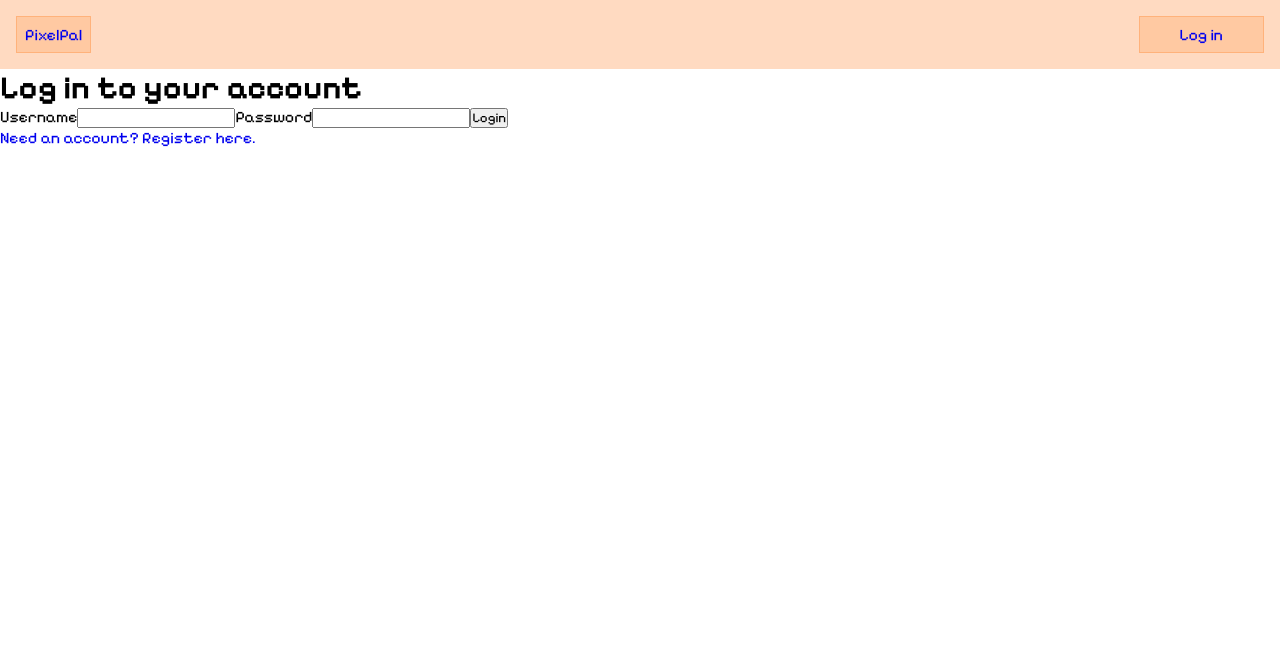
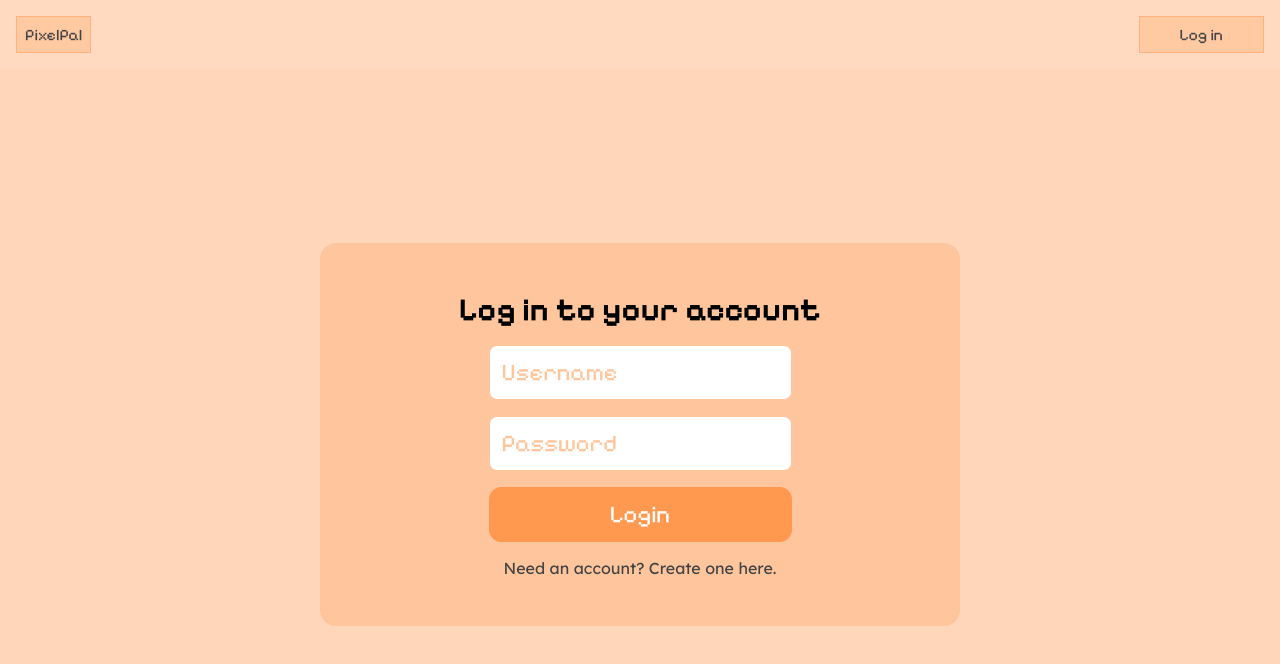
Before and after one commit to zeplin-michael/PixelPal, a React (Vite) app in the folder frontend/: page /login in a window 1280 px wide. Shown: the top 664 px of the page. Built offline with nearby package versions, Linux system fonts and the light colour scheme; no server answers.

Commit message:
login form completed (mostly)

```diff
--- a/frontend/index.html
+++ b/frontend/index.html
@@ -1,9 +1,16 @@
-<!doctype html>
+<!DOCTYPE html>
 <html lang="en">
   <head>
     <meta charset="UTF-8" />
     <meta name="viewport" content="width=device-width, initial-scale=1.0" />
-    <link href="https://fonts.googleapis.com/css2?family=Pixelify+Sans:wght@400..700&display=swap" rel="stylesheet">
+    <link
+      href="https://fonts.googleapis.com/css2?family=Pixelify+Sans:wght@400..700&display=swap"
+      rel="stylesheet"
+    />
+    <link
+      href="https://fonts.googleapis.com/css2?family=Lexend+Deca:wght@100..900&family=Pixelify+Sans:wght@400..700&display=swap"
+      rel="stylesheet"
+    />
     <title>Frontend Template</title>
   </head>
   <body>
--- /dev/null
+++ b/frontend/src/auth/Auth.css
@@ -0,0 +1,76 @@
+.auth-form {
+  display: flex;
+  flex-direction: column;
+  align-items: center;
+  justify-content: center;
+  width: 50%;
+  gap: 1rem;
+
+  border-radius: 1rem;
+  padding: 3em;
+  background-color: #ffc59c;
+}
+
+.auth-container {
+  display: flex;
+  flex-direction: column;
+  flex-basis: 100%;
+  background-color: #ffd6b9;
+  justify-content: center;
+  align-items: center;
+}
+
+.auth-form form {
+  display: flex;
+  flex-direction: column;
+  gap: 1rem;
+}
+
+.auth-form form input {
+  padding: 0.5em;
+  border-radius: 0.5rem;
+  border: 1px solid #ffc59c;
+  font-size: 1.5rem;
+}
+
+.auth-form form input:focus {
+  outline: none;
+  border: 1px solid #ffc59c;
+}
+
+.auth-form a {
+  color: #444444;
+  font-family: "Lexend Deca", sans-serif;
+}
+
+.auth-form form input::placeholder {
+  color: #ffc59c;
+}
+
+.auth-form form input:focus::placeholder {
+  color: #ff9950;
+}
+
+.auth-form form button {
+  background-color: #ff9950;
+  color: white;
+  border: 1px solid #ff9950;
+  padding: 0.5em;
+  border-radius: 0.5em;
+  font-size: 1.5rem;
+}
+
+.auth-form form button:hover {
+  background-color: #ff8935;
+  color: white;
+  border: 1px solid #ff7716;
+  padding: 0.5em;
+  border-radius: 0.5em;
+  font-size: 1.5rem;
+  cursor: pointer;
+}
+
+.auth-form form output {
+  color: red;
+  align-self: center;
+}
--- a/frontend/src/auth/Login.jsx
+++ b/frontend/src/auth/Login.jsx
@@ -1,6 +1,6 @@
 import { useState } from "react";
 import { Link, useNavigate } from "react-router";
-
+import "./Auth.css";
 import { useAuth } from "./AuthContext";
 
 /** A form that allows users to log into an existing account. */
@@ -22,21 +22,31 @@ export default function Login() {
   };
 
   return (
-    <>
+    <div className="auth-container">
+      <div className="auth-form">
         <h1>Log in to your account</h1>
         <form action={onLogin}>
           <label>
-          Username
-          <input type="username" name="username" required />
+            <input
+              type="username"
+              name="username"
+              required
+              placeholder="Username"
+            />
           </label>
           <label>
-          Password
-          <input type="password" name="password" required />
+            <input
+              type="password"
+              name="password"
+              required
+              placeholder="Password"
+            />
           </label>
           <button>Login</button>
           {error && <output>{error}</output>}
         </form>
-      <Link to="/register">Need an account? Register here.</Link>
-    </>
+        <Link to="/register">Need an account? Create one here.</Link>
+      </div>
+    </div>
   );
 }
--- a/frontend/src/index.css
+++ b/frontend/src/index.css
@@ -3,5 +3,15 @@
   padding: 0;
   box-sizing: border-box;
   font-family: "Pixelify Sans", monospace;
+}
 
+div#root {
+  height: 100vh;
+  display: flex;
+  flex-direction: column;
 }
+
+main {
+  display: flex;
+  height: 100%;
+}
--- a/frontend/src/layout/Navbar.css
+++ b/frontend/src/layout/Navbar.css
@@ -3,25 +3,26 @@ header#navbar {
   justify-content: space-between;
   align-items: center;
   padding: 1em;
-background-color: #FFDAC1;
+  background-color: #ffdac1;
   font-size: 1rem;
 }
 
-header nav{
-    padding:  0.5rem 2rem;
+header nav {
+  padding: 0.5rem 2rem;
   background-color: #ffc9a2;
 }
 
-a{
+a {
   text-decoration: none;
 }
 
-header#navbar a{
+header#navbar a {
   background-color: #ffc9a2;
   padding: 0.5rem;
-
+  color: #444444;
 }
 
-header a#brand,header nav{
+header a#brand,
+header nav {
   border: 1px solid #ffb27b;
 }
```
Lines whose indentation alone changed are shown as unchanged.
